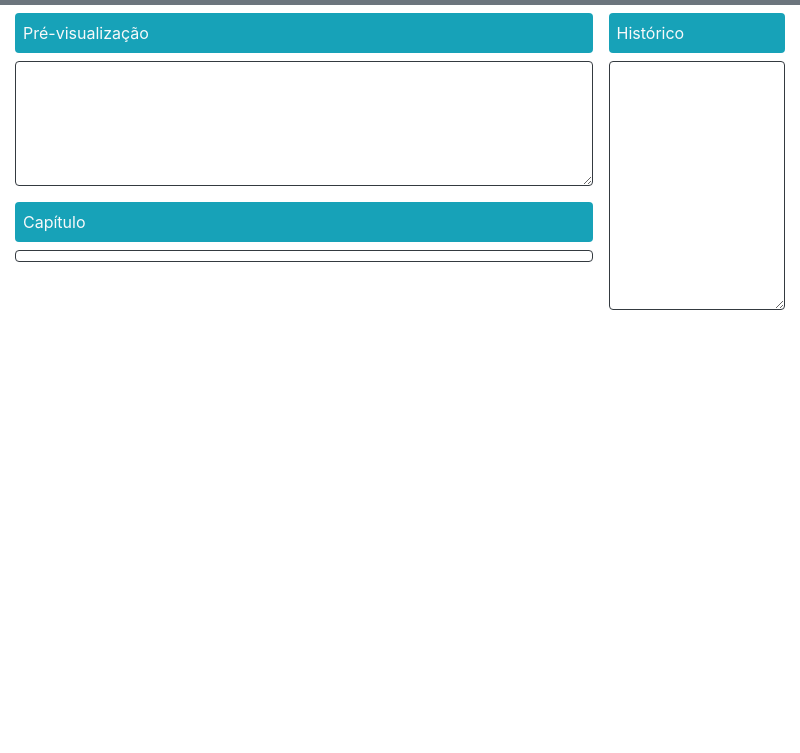
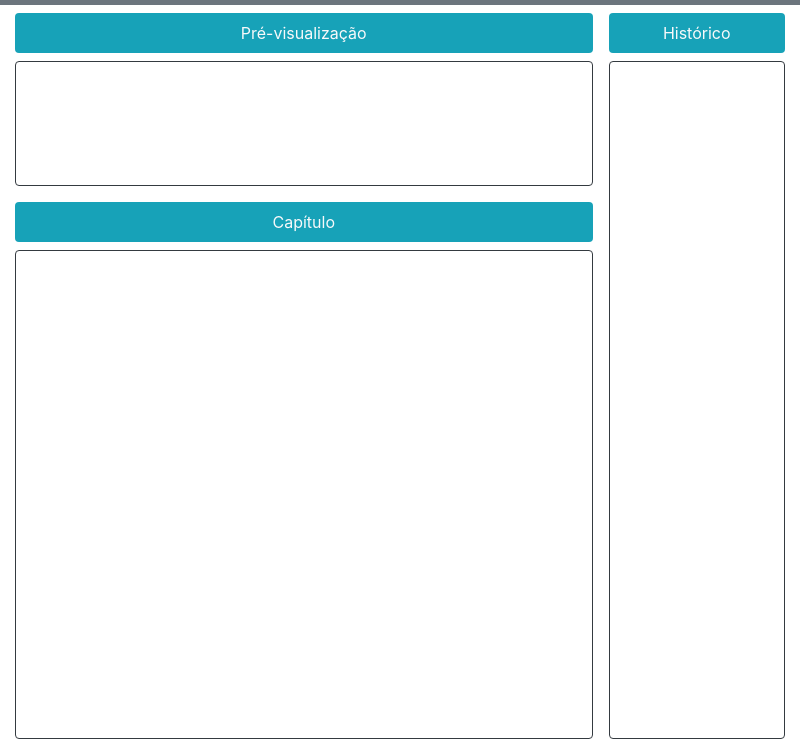
Before and after one commit to devs-7/bible-projector-multi-language, an Electron app: page bible-projector/windows/index.html in a window 800 px wide. Shown: the part 47-800 px from the top of the page. Drawn offline with Linux system fonts and the light colour scheme; no server answers.

Commit message:
altura itens resolvido

```diff
--- a/bible-projector/css/index.css
+++ b/bible-projector/css/index.css
@@ -13,6 +13,10 @@ main {
     height: calc(100vh - 52px);
 }
 
+textarea {
+    resize: none;
+}
+
 #textoSelecionado {
     height: 125px;
 }
@@ -20,7 +24,8 @@ main {
 #capitulo {
     overflow: scroll;
     background-color: white;
-    max-height: calc((100vh - 43px) / 2);
+    height: calc(100vh - 43px - 3rem - 220px);;
+    /* max-height: calc((100vh - 43px) / 2); */
     border: solid #999 1px;
     padding: 5px;
 }
@@ -35,6 +40,10 @@ main {
     cursor: pointer;
 }
 
+#historico {
+    height: calc(100vh - 43px - 1.5rem - 55px);
+}
+
 @media(max-width: 680px) {
     #ultimaPesquisa {
         display: none;
--- a/bible-projector/data/preferencias.json
+++ b/bible-projector/data/preferencias.json
@@ -1 +1 @@
-{"fonte":50,"textoAtual":{"livro":"Gênesis","capitulo":1,"versiculo":1,"texto":"No princípio, criou Deus os céus e a terra.\n(Gênesis 1:1)"},"versao":"ara"}
+{"fonte":50,"textoAtual":{"livro":"Gênesis","capitulo":9,"versiculo":10,"texto":"e com todos os seres viventes que estão convosco: tanto as aves, os animais domésticos e os animais selváticos que saíram da arca como todos os animais da terra.\n(Gênesis 9:10)"},"versao":"ara"}
--- a/bible-projector/windows/index.html
+++ b/bible-projector/windows/index.html
@@ -27,24 +27,24 @@
         <input type="number" id="tamanhoFonte" class="rounded col-1 mx-2 p-1">
         <label id="ultimaPesquisa" class="flex-grow-1 text-right mx-2">Livro n:n</label>
     </header>
-    <main class="container-fluid p-0 py-2 m-0">
+    <main class="container-fluid p-0 py-2 m-0 w-100">
 
         <div class="row w-100 m-0 p-0">
             <div class="container-fluid col-9">
                 <div class="row preview">
-                    <label class="text-light bg-info w-100 rounded p-2">Pré-visualização</label>
+                    <label class="text-center text-light bg-info w-100 rounded p-2">Pré-visualização</label>
                     <textarea id="textoSelecionado" class="rounded w-100 border-dark p-1"></textarea>
                 </div>
                 <div class="row capitulo mt-3">
-                    <label class="text-light bg-info w-100 rounded p-2">Capítulo</label>
-                    <div id="capitulo" class="rounded w-100 h-100 border-dark"></div>
+                    <label class="text-center text-light bg-info w-100 rounded p-2">Capítulo</label>
+                    <div id="capitulo" class="rounded w-100 border-dark"></div>
                 </div>
             </div>
 
 
             <div class="col-3 w-100 m-0 p-0 pl-3">
-                <label class="text-light bg-info w-100 rounded p-2">Histórico</label>
-                <textarea id="historico" class="rounded w-100 h-100 border-dark p-1"></textarea>
+                <label class="text-center text-light bg-info w-100 rounded p-2">Histórico</label>
+                <textarea id="historico" class="rounded w-100 border-dark p-1"></textarea>
             </div>
             <div class="pesquisa">
                 <div></div>
```
